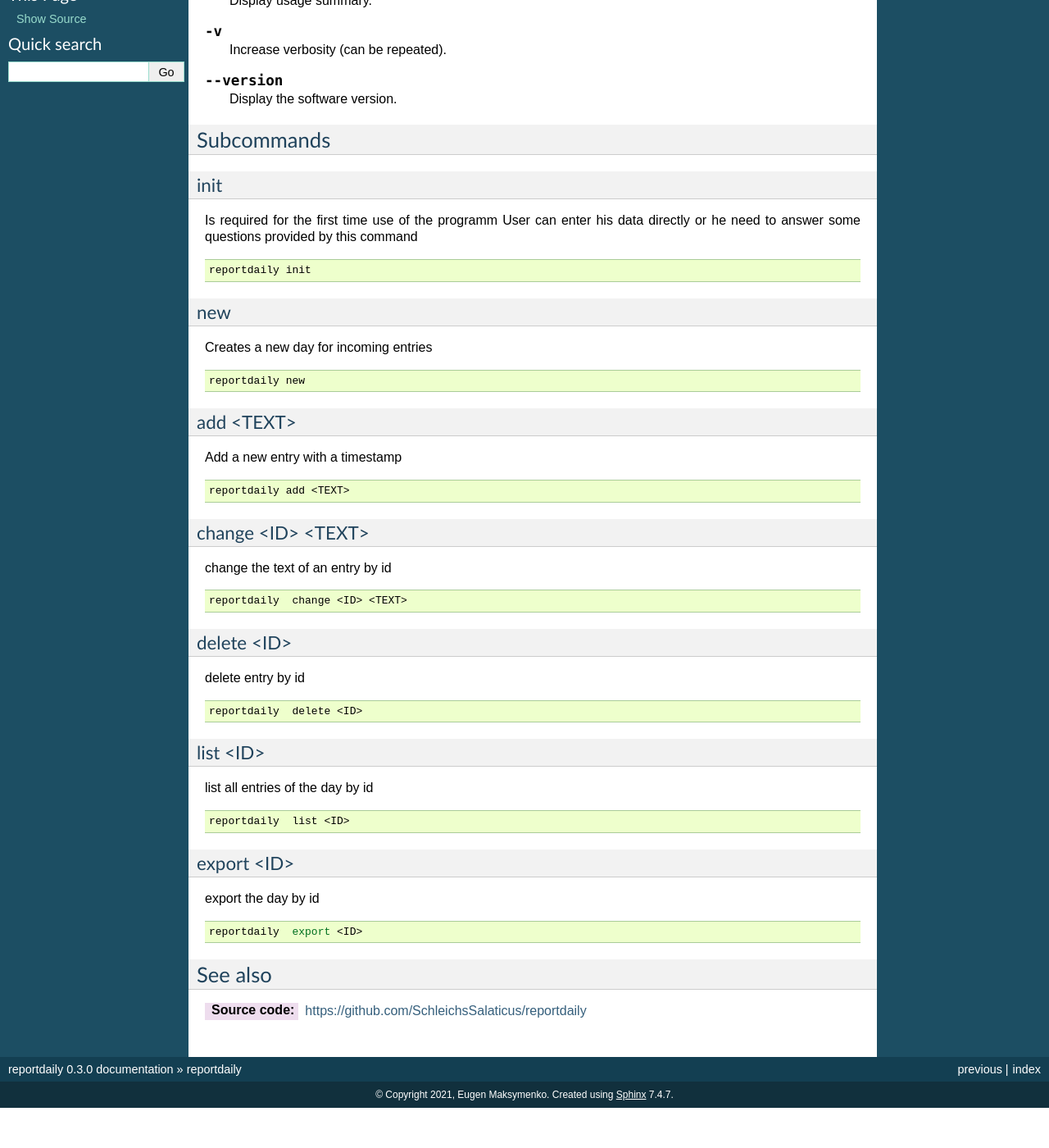
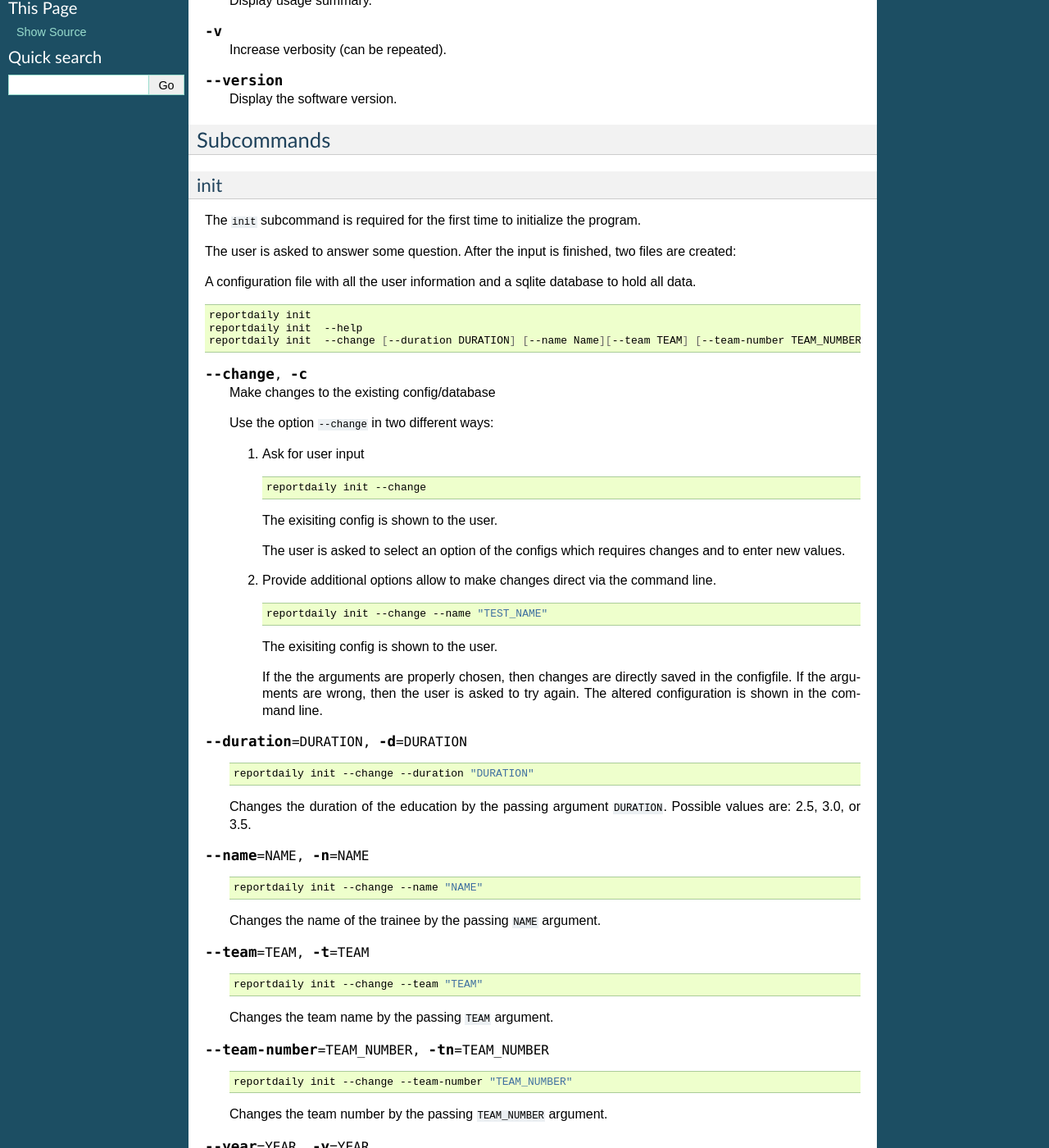
Before and after one commit to EMaksy/reportdaily, a Sphinx documentation site: the page built from docs/reportdaily.rst, in a window 1280 px wide and 1400 px high, scrolled down 396 px. Shown: the whole window at 82% size. Built offline with Sphinx 7.4.7, drawn with Linux system fonts in a browser that asks for light colours; before the commit the page ends 1747 px from its top, so only the background shows below that; some of the changed text lies outside the part shown.

Commit message:
Update Documentation   for init subcommand (fix #42) (#43)
Add documentation for the init cmd
Update the docs and README
Indent unintended paragraph
Bump version: 0.3.0 → 0.3.1

```diff
--- a/docs/conf.py
+++ b/docs/conf.py
@@ -22,7 +22,7 @@ copyright = '2021, Eugen Maksymenko'
 author = 'Eugen Maksymenko'
 
 # The full version, including alpha/beta/rc tags
-release = '0.3.0'
+release = '0.3.1'
 
 
 # -- General configuration ---------------------------------------------------
--- a/docs/reportdaily.rst
+++ b/docs/reportdaily.rst
@@ -8,7 +8,7 @@ Synopsis
 
 .. _invocation:
 
-.. code:: bash
+.. code-block:: bash
 
    reportdaily [<GLOBAL_OPTIONS>]  <Command>  [<CMD_OPTIONS>] [<TEXT>]
 
@@ -48,19 +48,99 @@ Subcommands
 init
 ~~~~
 
-Is required for the first time use of the programm
-User can enter his data directly or he need to answer some questions provided by this command
+The ``init`` subcommand is required for the first time to initialize the program.
 
-.. code:: bash
+The user is asked to answer some question. After the input is finished, two files are created:
+
+A configuration file with all the user information and a sqlite database to hold all data.
+
+
+.. code-block:: bash
 
    reportdaily init
+   reportdaily init  --help
+   reportdaily init  --change [--duration DURATION] [--name Name][--team TEAM] [--team-number TEAM_NUMBER] [--year YEAR]
+
+.. option:: --change, -c
+
+    Make changes to the existing config/database
+
+    Use the option  ``--change`` in two different  ways:
+
+
+    1. Ask for user input
+
+       .. code-block:: bash
+
+          reportdaily init --change
+
+       The exisiting config is shown to the user.
+
+       The user is asked to select an option of the configs which requires changes and to enter new values.
+
+    2. Provide additional options allow to make changes direct via the command line.
+
+       .. code-block:: bash
+
+          reportdaily init --change --name "TEST_NAME"
+
+       The exisiting config is shown to the user.
+
+       If the the arguments are properly chosen, then changes are directly saved in the configfile.
+       If the arguments are wrong, then the user is asked to try again.
+       The altered configuration is shown in the command line.
+
+
+.. option:: --duration=DURATION, -d=DURATION
+
+   .. code-block:: bash
+
+      reportdaily init --change --duration "DURATION"
+
+   Changes the duration of the education by the passing argument  ``DURATION``.
+   Possible values are: 2.5, 3.0, or 3.5.
+
+.. option:: --name=NAME, -n=NAME
+
+   .. code-block:: bash
+
+      reportdaily init --change --name "NAME"
+
+   Changes the name of the trainee by the passing ``NAME`` argument.
+
+
+.. option:: --team=TEAM, -t=TEAM
+
+   .. code-block:: bash
+
+      reportdaily init --change --team "TEAM"
+
+   Changes the team name by the passing ``TEAM`` argument.
+
+.. option:: --team-number=TEAM_NUMBER, -tn=TEAM_NUMBER
+
+   .. code-block:: bash
+
+      reportdaily init --change --team-number "TEAM_NUMBER"
+
+   Changes the team number by the passing ``TEAM_NUMBER`` argument.
+
+
+.. option:: --year=YEAR, -y=YEAR
+
+   .. code-block:: bash
+
+      reportdaily init --change --year "YEAR"
+
+   Changes the start year of the education by the passing ``YEAR`` argument.
+
 
 new
 ~~~
 
 Creates a new day for incoming entries
 
-.. code:: bash
+.. code-block:: bash
 
    reportdaily new
 
@@ -70,7 +150,7 @@ add <TEXT>
 
 Add a new entry with a timestamp
 
-.. code:: bash
+.. code-block:: bash
 
    reportdaily add <TEXT>
 
@@ -80,7 +160,7 @@ change <ID> <TEXT>
 
 change the text of an  entry by id
 
-.. code:: bash
+.. code-block:: bash
 
    reportdaily  change <ID> <TEXT>
 
@@ -89,7 +169,7 @@ delete <ID>
 
 delete entry  by id
 
-.. code:: bash
+.. code-block:: bash
 
    reportdaily  delete <ID>
 
@@ -98,7 +178,7 @@ list <ID>
 
 list all entries of the day by id
 
-.. code:: bash
+.. code-block:: bash
 
    reportdaily  list <ID>
 
@@ -107,11 +187,21 @@ export <ID>
 ~~~~~~~~~~~
 export the day by id
 
-.. code:: bash
+.. code-block:: bash
 
    reportdaily  export <ID>
+
+
+Files
+-----
+
+* User configuration file: :file:`~/.config/reportdaily/reportdailyrc`
+
+* SQLite database: :file:`~/.config/reportdaily/database.sqlite`
+
+
 
 See also
 --------
 
-:Source code:   https://github.com/SchleichsSalaticus/reportdaily
+:Source code:   https://github.com/EMaksy/reportdaily
--- a/setup.cfg
+++ b/setup.cfg
@@ -1,6 +1,6 @@
 [metadata]
 name = reportdaily
-version = 0.3.0
+version = 0.3.1
 description = "Create edit and export daily, weekly, or monthly reports"
 long_description = file: README.md
 long_description_content_type = text/markdown
```
Also changed, not shown: README.md (+3 -3 lines), .bumpversion.cfg, 1 other file.
